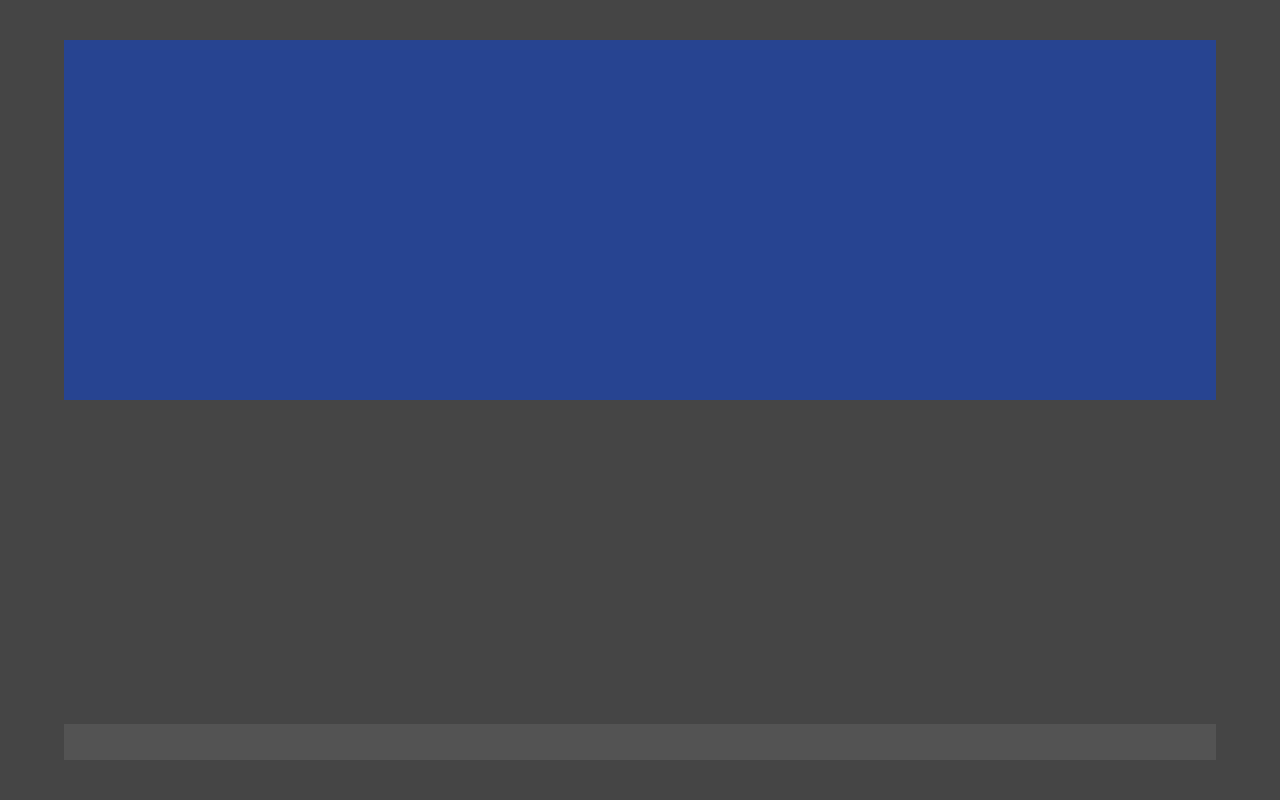
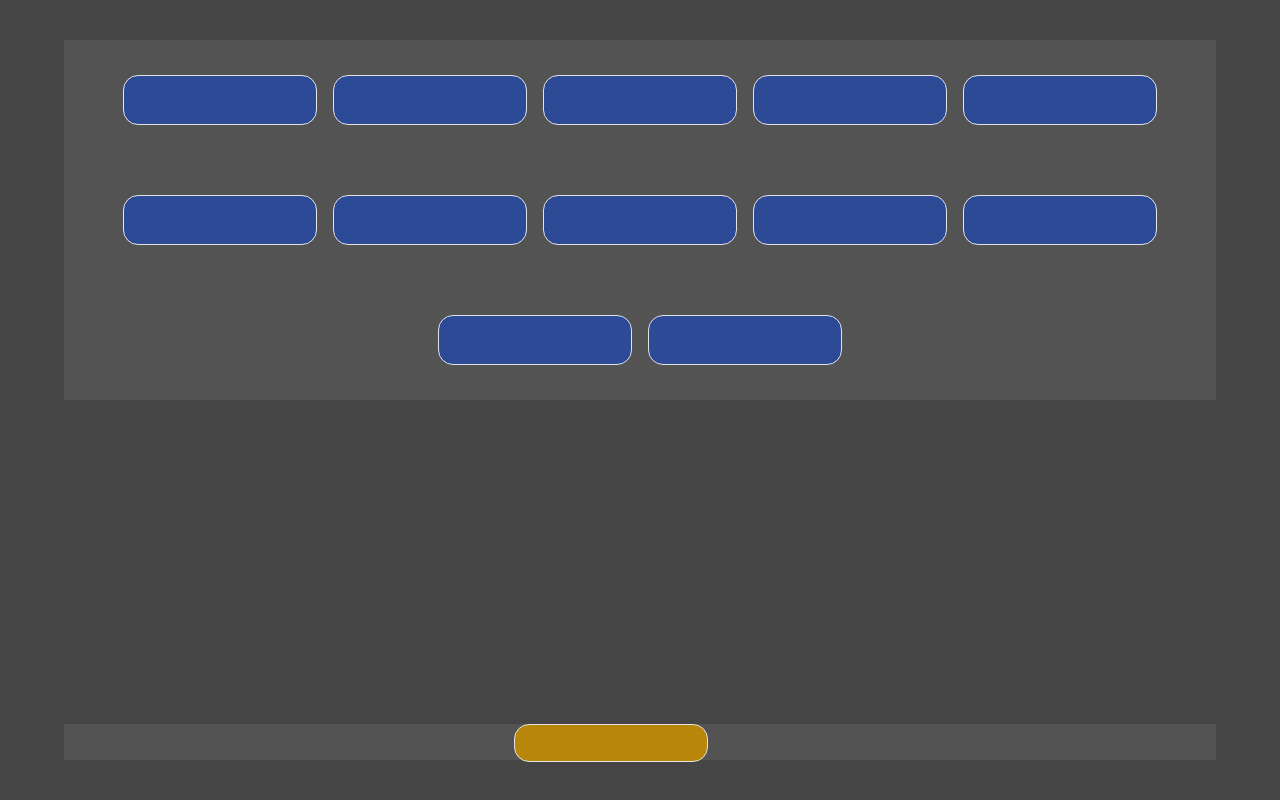
Before and after one commit to EskindirA/arkanoid, a plain HTML site: page index.html in a window 1280 px wide. Drawn offline with Linux system fonts and the light colour scheme.

Commit message:
basic setup and initial events

```diff
--- a/index.html
+++ b/index.html
@@ -10,7 +10,9 @@
   <body>
     <div class="container">
       <div class="blocks"></div>
-      <div class="handle"></div>
+      <div class="handle">
+        <div class="user"></div>
+      </div>
     </div>
     <script src="index.js"></script>
   </body>
--- a/index.js
+++ b/index.js
@@ -0,0 +1,53 @@
+const blocks = document.querySelector(".blocks");
+const handle = document.querySelector(".handle");
+const user = document.querySelector(".user");
+const speed = 20;
+let currentUserPosition = 450;
+
+class Block {
+  constructor(id) {
+    this.id = id;
+  }
+}
+
+function addBlocks() {
+  for (let i = 0; i < 12; i++) {
+    const block = document.createElement("div");
+    block.classList.add("block");
+    blocks.appendChild(block);
+  }
+}
+
+function draw(step) {
+  let container = handle.getBoundingClientRect();
+  let stick = user.getBoundingClientRect();
+
+  let left = step < 0 && 0 < currentUserPosition;
+  let right = step > 0 && container.width > currentUserPosition + stick.width;
+
+  if (left || right) {
+    currentUserPosition += step;
+  }
+  user.style.marginLeft = currentUserPosition + "px";
+}
+
+function moveHandle(e) {
+  switch (e.key) {
+    case "ArrowLeft":
+      draw(speed * -1);
+      break;
+    case "ArrowRight":
+      draw(speed);
+      break;
+    default:
+      break;
+  }
+}
+
+function init() {
+  addBlocks();
+  user.style.marginLeft = currentUserPosition + "px";
+  document.addEventListener("keydown", moveHandle);
+}
+
+init();
--- a/style.css
+++ b/style.css
@@ -16,11 +16,33 @@ body {
 }
 
 .blocks {
+  width: 100%;
   height: 50%;
+  background-color: #f3f3f315;
+  display: flex;
+  justify-content: center;
+  align-items: center;
+  flex-wrap: wrap;
+}
+
+.block {
+  width: 12em;
+  height: 3em;
+  margin: 0.2em 0.5em;
   background-color: #1144cc90;
+  border: 1px solid #e3e3e3;
+  border-radius: 15px;
 }
 
 .handle {
   height: 5%;
   background-color: #f3f3f315;
 }
+
+.user {
+  width: 12em;
+  height: 100%;
+  background-color: darkgoldenrod;
+  border: 1px solid #e3e3e3;
+  border-radius: 15px;
+}
```
